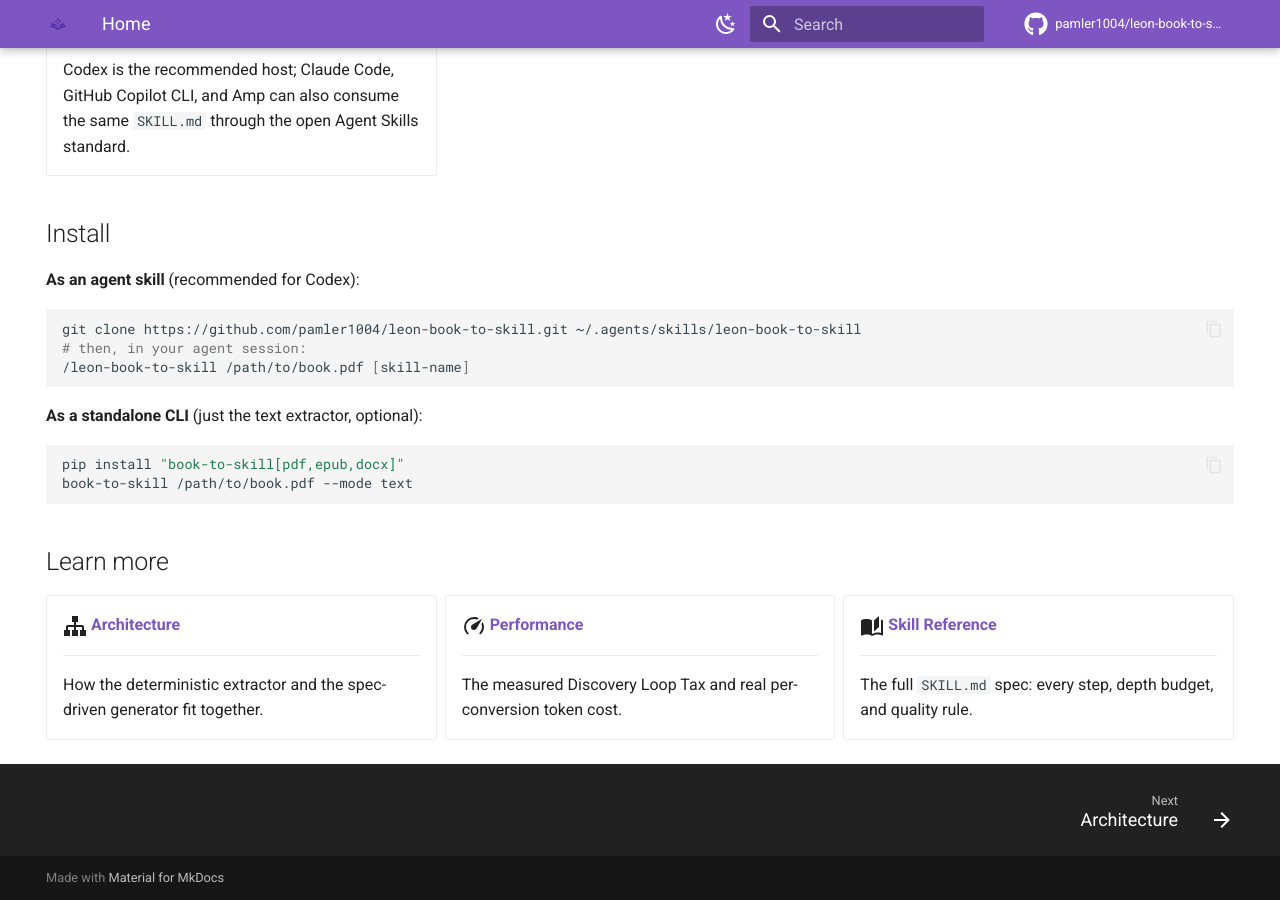
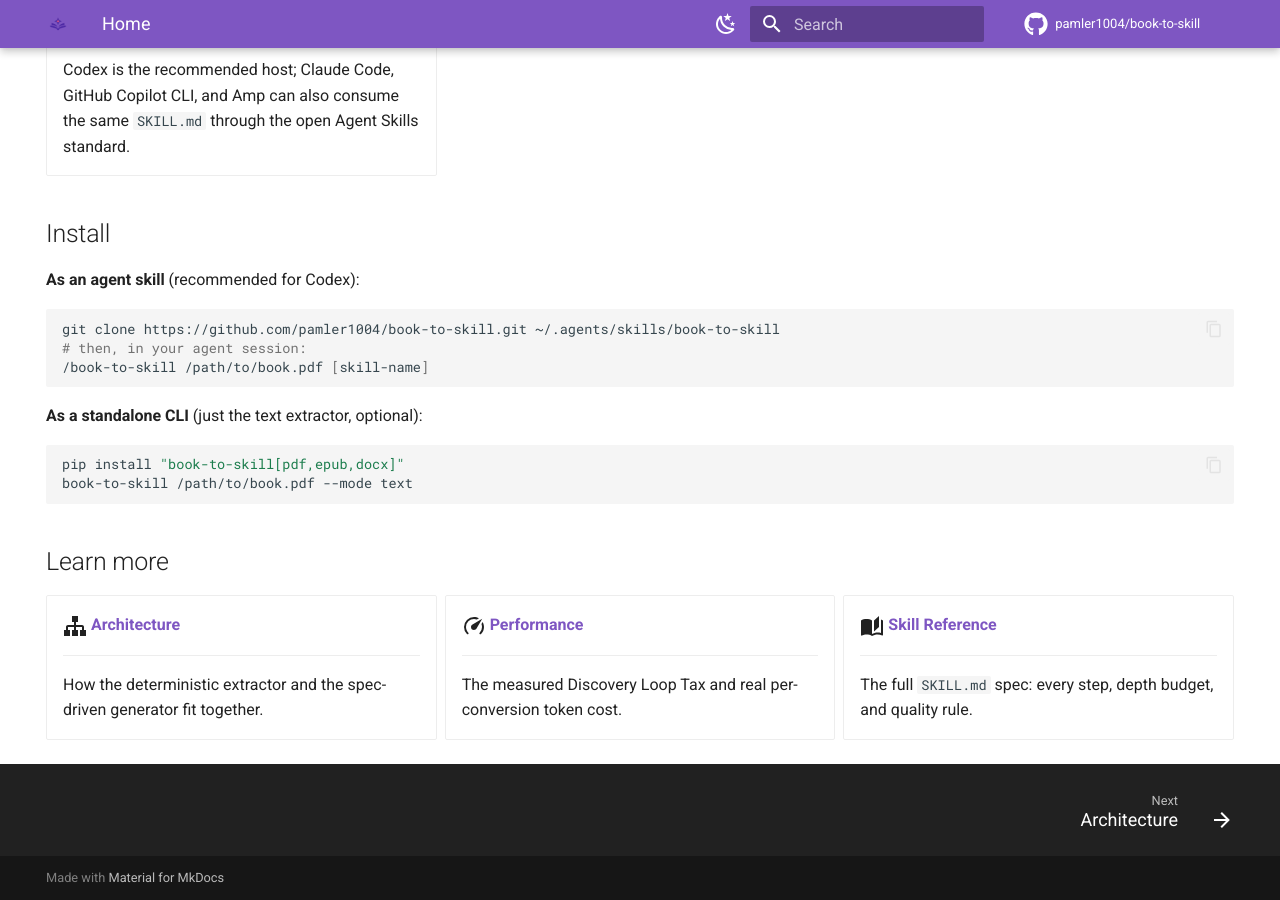
Before and after one commit to pamler1004/leon-book-to-skill, an MkDocs documentation site: the page built from docs/index.md, in a window 1280 px wide and 900 px high, scrolled down 763 px. Built offline with MkDocs 1.6.1 and Material for MkDocs 9.7.7, drawn with Linux system fonts in a browser that asks for light colours; comment, search, counter and statistics services are not loaded.

Commit message:
refactor: use neutral public skill name

````diff
--- a/docs/index.md
+++ b/docs/index.md
@@ -12,7 +12,7 @@ Turn any book or document into a structured, on-demand agent skill — named fra
 
 [Get started](guide.md){ .md-button .md-button--primary }
 [Skill reference](skill-reference.md){ .md-button }
-[GitHub](https://github.com/pamler1004/leon-book-to-skill){ .md-button }
+[GitHub](https://github.com/pamler1004/book-to-skill){ .md-button }
 
 ---
 
@@ -55,9 +55,9 @@ Turn any book or document into a structured, on-demand agent skill — named fra
 **As an agent skill** (recommended for Codex):
 
 ```bash
-git clone https://github.com/pamler1004/leon-book-to-skill.git ~/.agents/skills/leon-book-to-skill
+git clone https://github.com/pamler1004/book-to-skill.git ~/.agents/skills/book-to-skill
 # then, in your agent session:
-/leon-book-to-skill /path/to/book.pdf [skill-name]
+/book-to-skill /path/to/book.pdf [skill-name]
 ```
 
 **As a standalone CLI** (just the text extractor, optional):
--- a/mkdocs.yml
+++ b/mkdocs.yml
@@ -1,8 +1,8 @@
 site_name: book-to-skill
 site_description: Convert books and documents into structured, on-demand agent skills.
-site_url: https://github.com/pamler1004/leon-book-to-skill
-repo_url: https://github.com/pamler1004/leon-book-to-skill
-repo_name: pamler1004/leon-book-to-skill
+site_url: https://github.com/pamler1004/book-to-skill
+repo_url: https://github.com/pamler1004/book-to-skill
+repo_name: pamler1004/book-to-skill
 edit_uri: ""
 
 # index.md is a committed landing page. Guide (README.md) and Skill Reference
````
Also changed, not shown: CHANGELOG.md (+2 -2 lines), CONTRIBUTING.md (+2 -2 lines), README.md (+18 -18 lines), SKILL.md (+1 -1 lines), references/full-conversion-workflow.md (+9 -9 lines), 2 other files.
